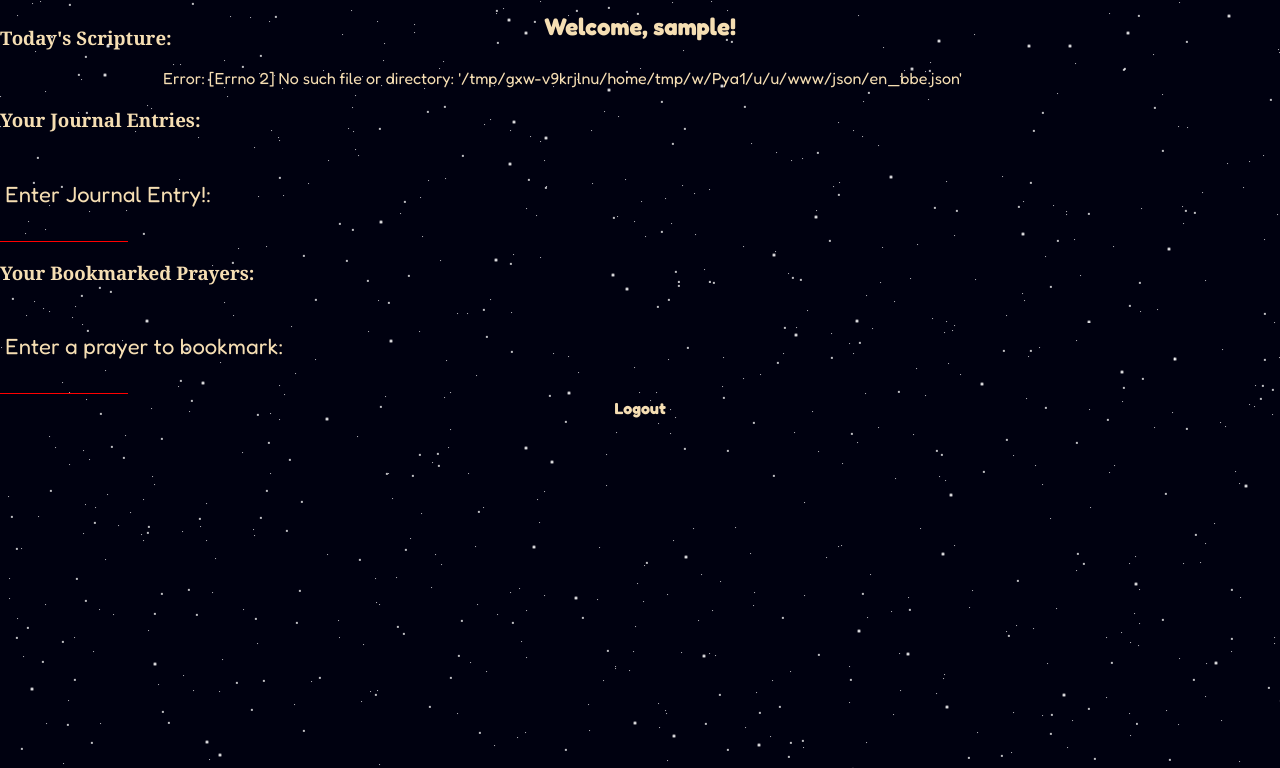
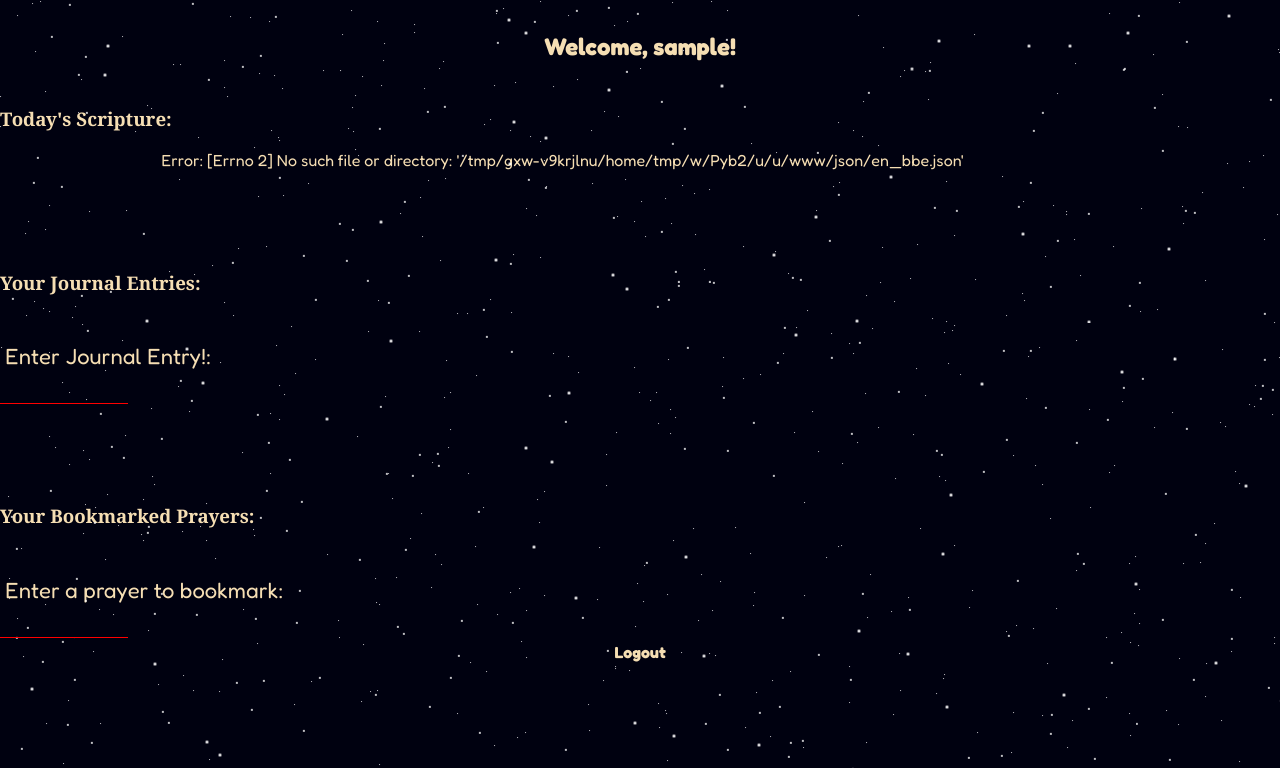
Before and after one commit to mayooo18/AmenDaily, a Flask app: page /home in a window 1280 px wide. Shown: the top 768 px of the page. Run offline with Flask 3, Linux system fonts and the light colour scheme; the visitor is signed in with stand-in values (Sample User, id 1).

Commit message:
fixed margins between Welcome and First Scripture

```diff
--- a/static/css/home.css
+++ b/static/css/home.css
@@ -86,13 +86,16 @@
     left: 50%;
     transform: translate(-50%, -50%); /* Centers perfectly */
     text-align: center;
-    width: max-content; /* Prevents shrinking */
+    width: max-content;
+    margin-bottom: 40px;/* Prevents shrinking */
+    margin-top: 40px;
 }
 
 h3 {
     color: wheat;  /* Dark blue */
     font-family: "Georgia", serif;  /* Example: A different font for headings */
     text-align: left;
+    margin-top: 100px;
 }
 
 /* Paragraphs (like scripture) */
```
